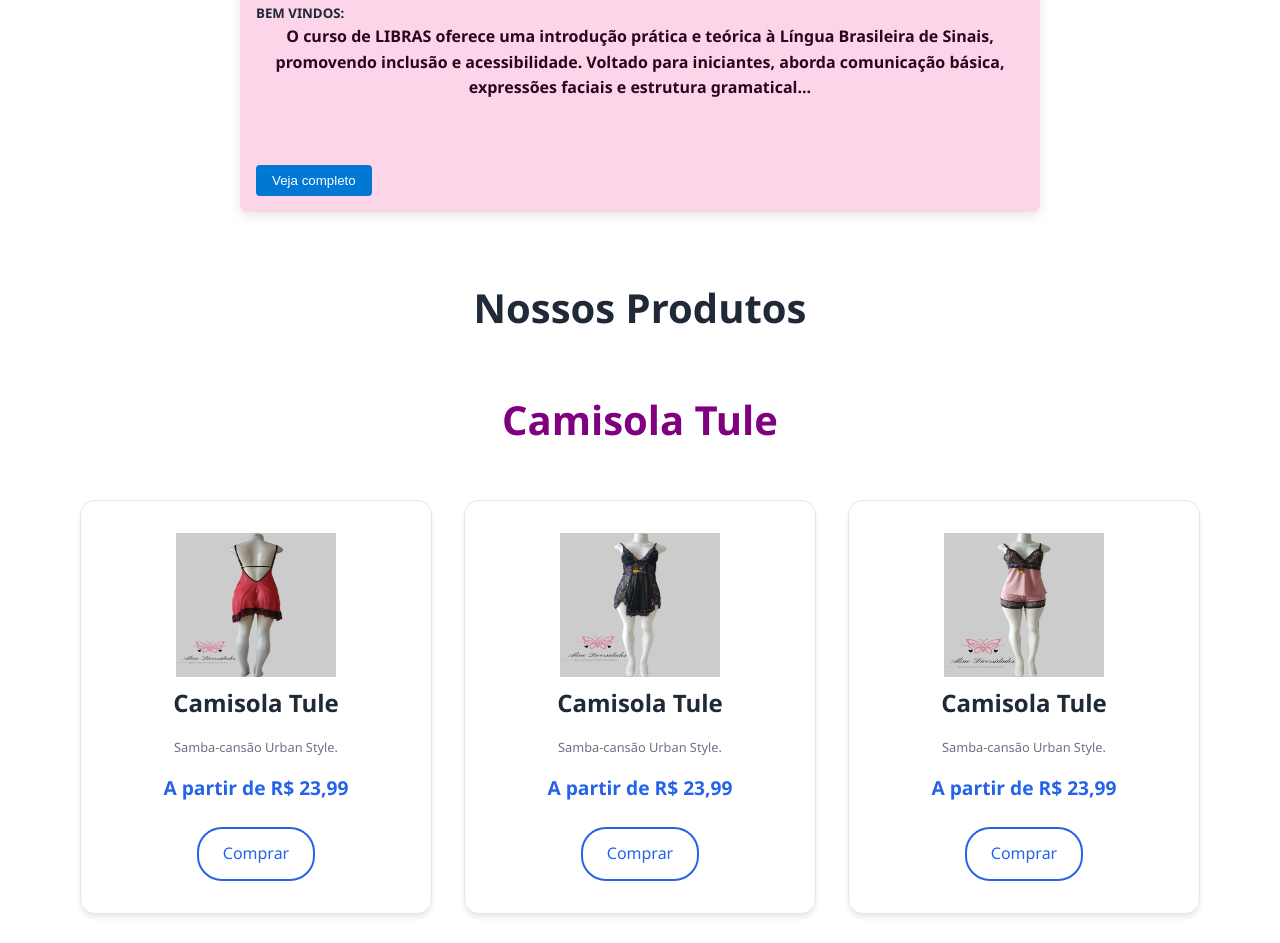
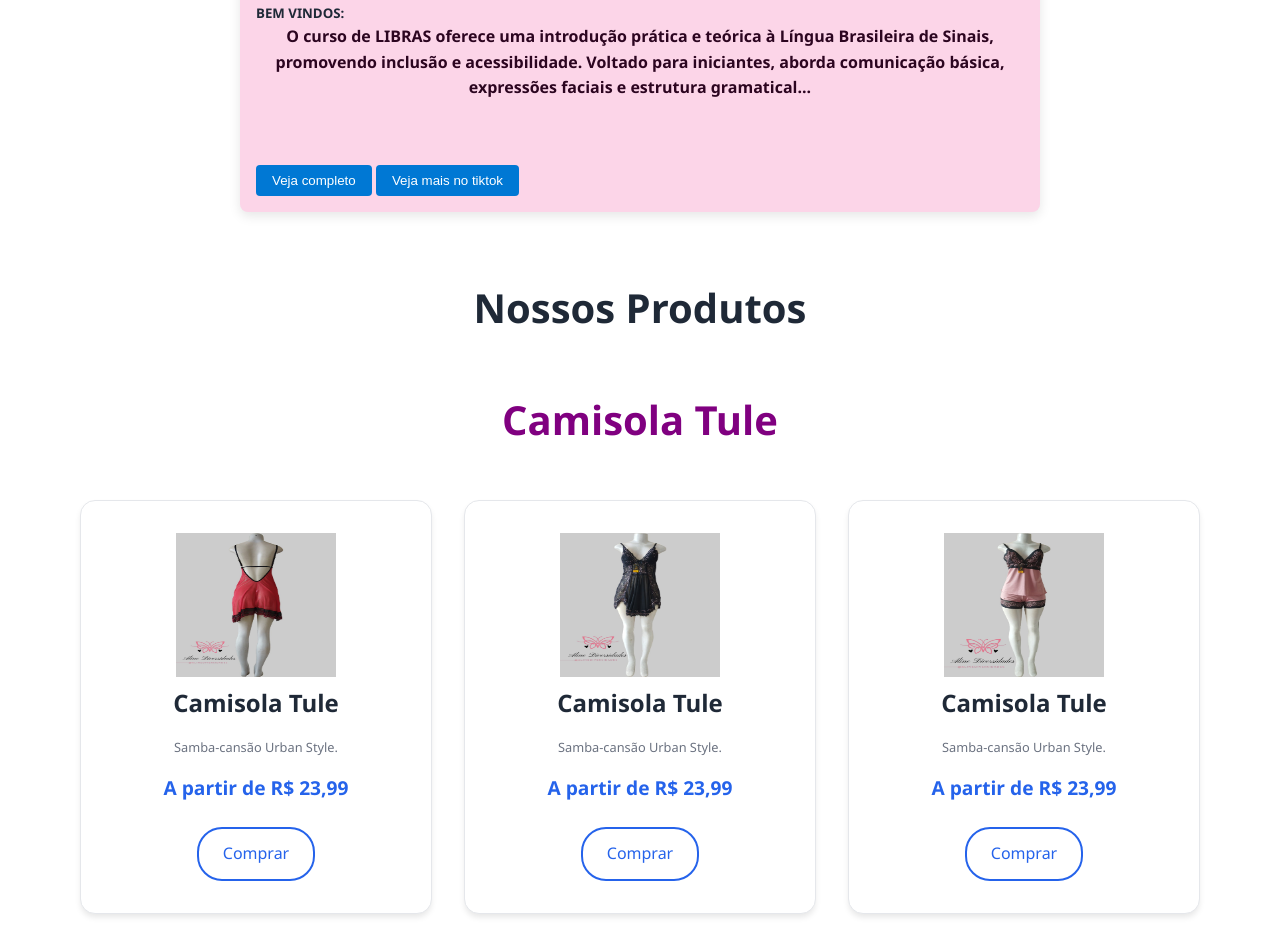
Before and after one commit to Sergioaero1/Aline, a plain HTML site: page index.html in a window 1280 px wide. Shown: the part 1259-2202 px from the top of the page. Drawn offline with Linux system fonts and the light colour scheme.

Commit message:
Update index.html

```diff
--- a/index.html
+++ b/index.html
@@ -120,6 +120,7 @@
         </h2>
       </p>
       <button class="btn-fullscreen" onclick="openFullscreen('assets/vds/alua1.mp4')">Veja completo</button>
+      <button class="btn-fullscreen" onclick="window.open('https://www.tiktok.com/@alinediversidades/video/7533280077312806164', '_blank')">Veja mais no tiktok</button>
     </div>
   </div>
 </div>
```
